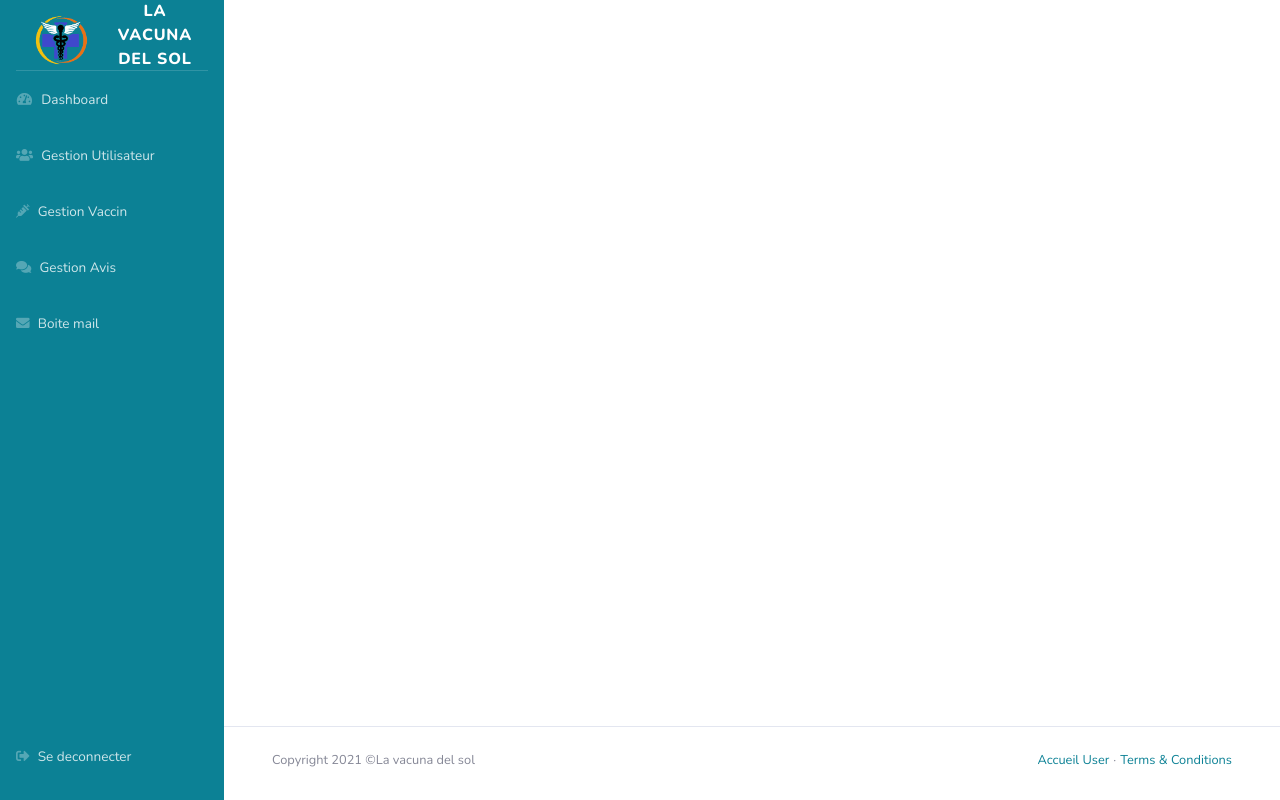
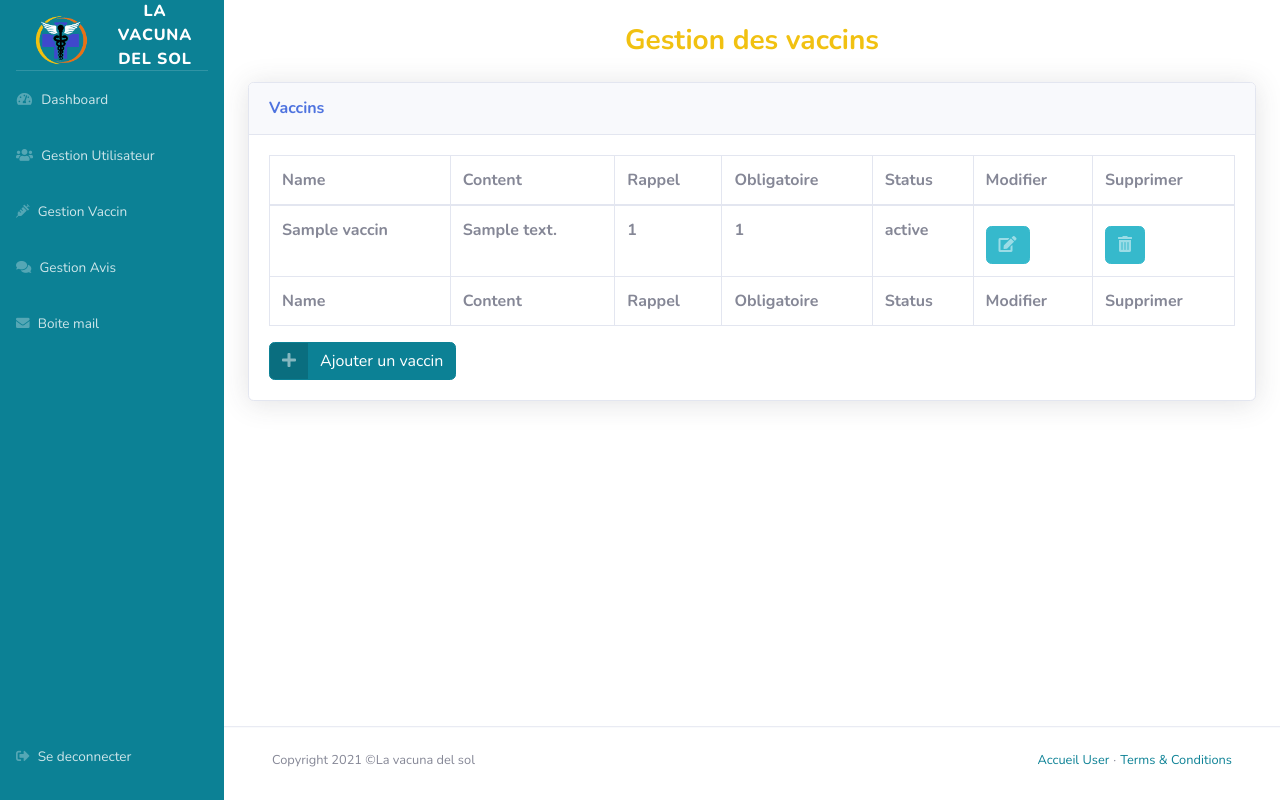
Before and after one commit to Johjoh-6/La-Vacuna-del-Sol, a PHP site: page /admin/management-vaccine.php in a window 1280 px wide. Run offline with PHP 8.4, Linux system fonts and the light colour scheme; tables that the repository leaves empty hold one stand-in row (values such as "Sample post"); lists and menus that the app fills with data are empty; some libraries are stand-ins or nearby versions.

Commit message:
table.php almost done, need to improve security. manage on some page to select the value to show. look for add.php

```diff
--- a/admin/404.php
+++ b/admin/404.php
@@ -4,16 +4,14 @@ require('../inc/pdo.php');
 require('../inc/func.php');
 
 $title = '404 not found';
-$tab = [[2 => 'deux', '3', 'quatre'],[5,6,7],['x','y','z']];
 
-echo $tab[0][3] + $tab[1][2] . $tab[2][1+1];
 include('inc/header_b.php');
 ?>
     <!-- Begin Page Content -->
     <div class="container-fluid">
 
         <!-- 404 Error Text -->
-        <div class="text-center">
+        <div class="text-center mt-5" >
             <div class="error mx-auto" data-text="404">404</div>
             <p class="lead text-blue-800 mb-4">Page Not Found</p>
             <p class="text-blue-500 mb-0">Please go back to the </p>
--- a/admin/asset/css/style_b.css
+++ b/admin/asset/css/style_b.css
@@ -1,23 +1,24 @@
 :root {
-    --bleu: #0C8195;
-    --jaune: #F1C111;
+    --blue: #0C8195;
+    --blue-hover: #0f499d;
+    --yellow: #F1C111;
 }
 
-/*Header back*/
+/*********************** Header and Footer back ***********************************/
 #page-top #wrapper .bg-gradient-primary{
-    background-color: var(--bleu);
+    background-color: var(--blue);
     background-image: linear-gradient(
-            180deg,var(--bleu) 10%,var(--bleu) 100%);
+            180deg,var(--blue) 10%,var(--blue) 100%);
 }
 #page-top #wrapper .sidebar-brand-icon #logo-header_b {
     width: 100%;
 }
 
 a{
-    color: var(--bleu);
+    color: var(--blue);
 }
 a:hover{
-    color: var(--jaune);
+    color: var(--yellow);
 }
 .sidebar{
     position: sticky;
@@ -63,3 +64,17 @@ footer{
     top: 100vh;
     position: sticky;
 }
+
+
+/******************** Management vaccin ************************/
+.text-yellow {
+    color: var(--yellow) !important;
+}
+.btn-secondary{
+    background-color: var(--blue);
+    border-color:  var(--blue);
+}
+.btn-secondary:hover {
+    background-color: var(--blue-hover);
+    border-color:  var(--blue-hover);
+}
--- /dev/null
+++ b/admin/inc/table.php
@@ -0,0 +1,72 @@
+<?php
+$listName = $table[0];
+
+
+?>
+
+<div class="card shadow mb-4">
+    <div class="card-header py-3">
+        <h6 class="m-0 font-weight-bold text-primary"><?= $headTitle; ?></h6>
+    </div>
+    <div class="card-body">
+        <div class="table-responsive">
+            <table class="table table-bordered" id="dataTable" width="100%" cellspacing="0">
+                <thead>
+                <tr>
+                    <?php foreach ($listName as $key => $value) {
+                        if ($key != 'id'){?>
+                        <th><?= ucfirst($key); ?></th>
+                    <?php } } ?>
+                    <?php foreach ($listFunc as $funcTable) { ?>
+                        <th><?= ucfirst($funcTable); ?></th>
+                    <?php } ?>
+                </tr>
+                </thead>
+                <tfoot>
+                <tr>
+                    <?php foreach ($listName as $key => $value) {
+                    if ($key != 'id'){?>
+                        <th><?= ucfirst($key); ?></th>
+                    <?php } } ?>
+                    <?php foreach ($listFunc as $funcTable) { ?>
+                        <th><?= ucfirst($funcTable); ?></th>
+                    <?php } ?>
+                </tr>
+                </tfoot>
+                <tbody>
+                <?php foreach ($table as $list){ ?>
+                <tr>
+                <?php foreach ($list as $key => $value){
+                if ($key != 'id'){?>
+                    <th><?= $value;?></th>
+                <?php } } ?>
+                    <?php foreach ($listFunc as $funcTable) {
+                        if ($funcTable == 'supprimer'){ $funcName = 'delete'; $funcIcon = 'fas fa-trash-alt';}
+                        if ($funcTable == 'modifier'){ $funcName = 'update'; $funcIcon = 'fas fa-edit';}
+                        if ($funcTable == 'marquer lu'){ $funcName = 'read'; $funcIcon = 'fas fa-check-square';}
+                        if ($funcTable == 'publier'){ $funcName = 'publish'; $funcIcon = 'fas fa-paper-plane';}
+                        ?>
+                        <th class="btn-<?= $funcName; ?>">
+                            <div class="my-2"></div>
+                            <a href="<?= $funcName; ?>.php?table=<?= $tableName?>&id=<?php echo $list['id']; ?>" class="btn btn-info" <?php if($funcName == 'delete') { echo 'onclick="return confirm(\'Voulez vous vraiment effacer cet article ?\')" ';} ;?>>
+                    <span class="icon text-white-50">
+                      <i class="<?= $funcIcon; ?>"></i>
+                    </span>
+                            </a>
+
+                        </th>
+                    <?php } ?>
+                </tr>
+                <?php } ?>
+                </tbody>
+            </table>
+        </div>
+        <?php if (!empty($add)) { ?>
+        <a href="add.php?table=<?= $tableName?>" class="btn btn-secondary btn-icon-split">
+          <span class="icon text-white-50">
+           <i class="fas fa-plus"></i>
+          </span>
+            <span class="text"><?= $add; ?></span>
+        </a>
+        <?php } ?>
+    </div>
--- a/admin/management-vaccine.php
+++ b/admin/management-vaccine.php
@@ -6,13 +6,29 @@ require ('../inc/pdo.php');
 // Check if he got a rank admin!
 
 // Set PHP here
+$title = 'Gestion des vaccins';
+$headTitle = 'Vaccins';
+$listFunc = ['modifier', 'supprimer'];
+$add = 'Ajouter un vaccin';
 
+/* Get DB*/
+$tableName = 'vds_vaccin';
+$table = getDbOrderAsc($tableName);
 
 
 
 include ('inc/header_b.php');
 ?>
+    <!-- Begin Page Content -->
+    <div class="container-fluid">
 
+        <!-- Page Heading -->
+        <h1 class="h3 mb-4 mt-4 text-center text-yellow font-weight-bold"><?= $title; ?></h1>
+
+        <?php
+        include ('inc/table.php');
+        ?>
+    </div>
 
 
 
--- a/inc/func.php
+++ b/inc/func.php
@@ -54,7 +54,7 @@ function deleteById($id, $table){
         $query->bindValue(':id', $id, PDO::PARAM_INT);
         $query->execute();
         //Change location
-        header('location: ');
+        header("Refresh:0");
     } else{
         abort404();
     }
@@ -87,3 +87,18 @@ function abort404(){
     header('HTTP/1.1 404 Not Found');
     header('Location: 404.php');
 }
+
+function getDbOrderAsc($table){
+    global $pdo;
+    $sql= "SELECT * FROM  $table ORDER BY name asc";
+    $query = $pdo->prepare($sql);
+    $query->execute();
+    return $query->fetchAll();
+}
+function getDb($table){
+    global $pdo;
+    $sql= "SELECT * FROM  $table";
+    $query = $pdo->prepare($sql);
+    $query->execute();
+    return $query->fetchAll();
+}
```
Also changed, not shown: admin/add.php (added, +16 -0 lines), admin/delete.php (added, +16 -0 lines), admin/management-testimonial.php (+18 -3 lines), admin/management-user.php (+17 -4 lines), admin/msg_b.php (+17 -3 lines), admin/update.php (added, +14 -0 lines), add-vaccine.php (deleted), admin/inc/delete.php (deleted).
